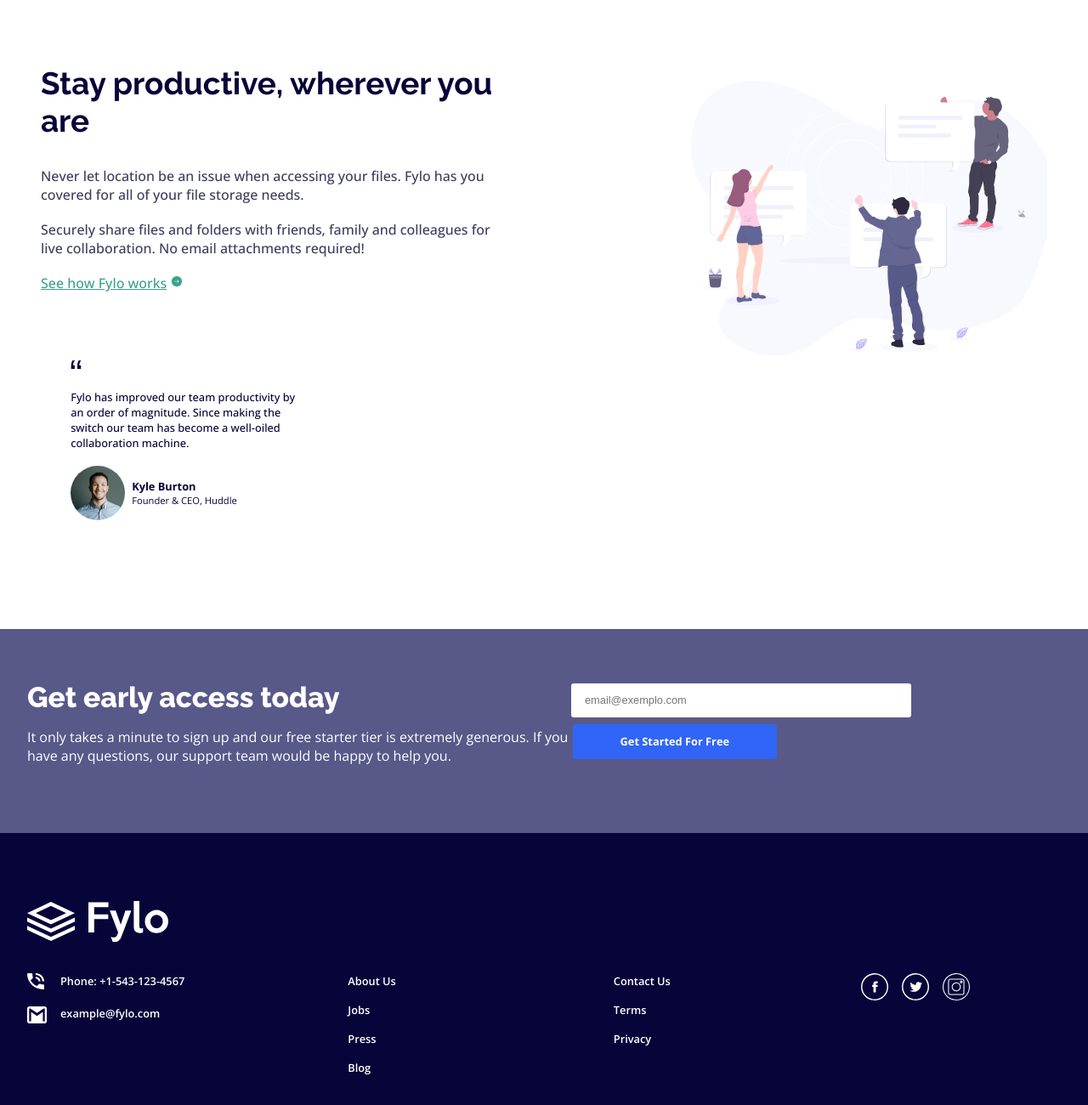
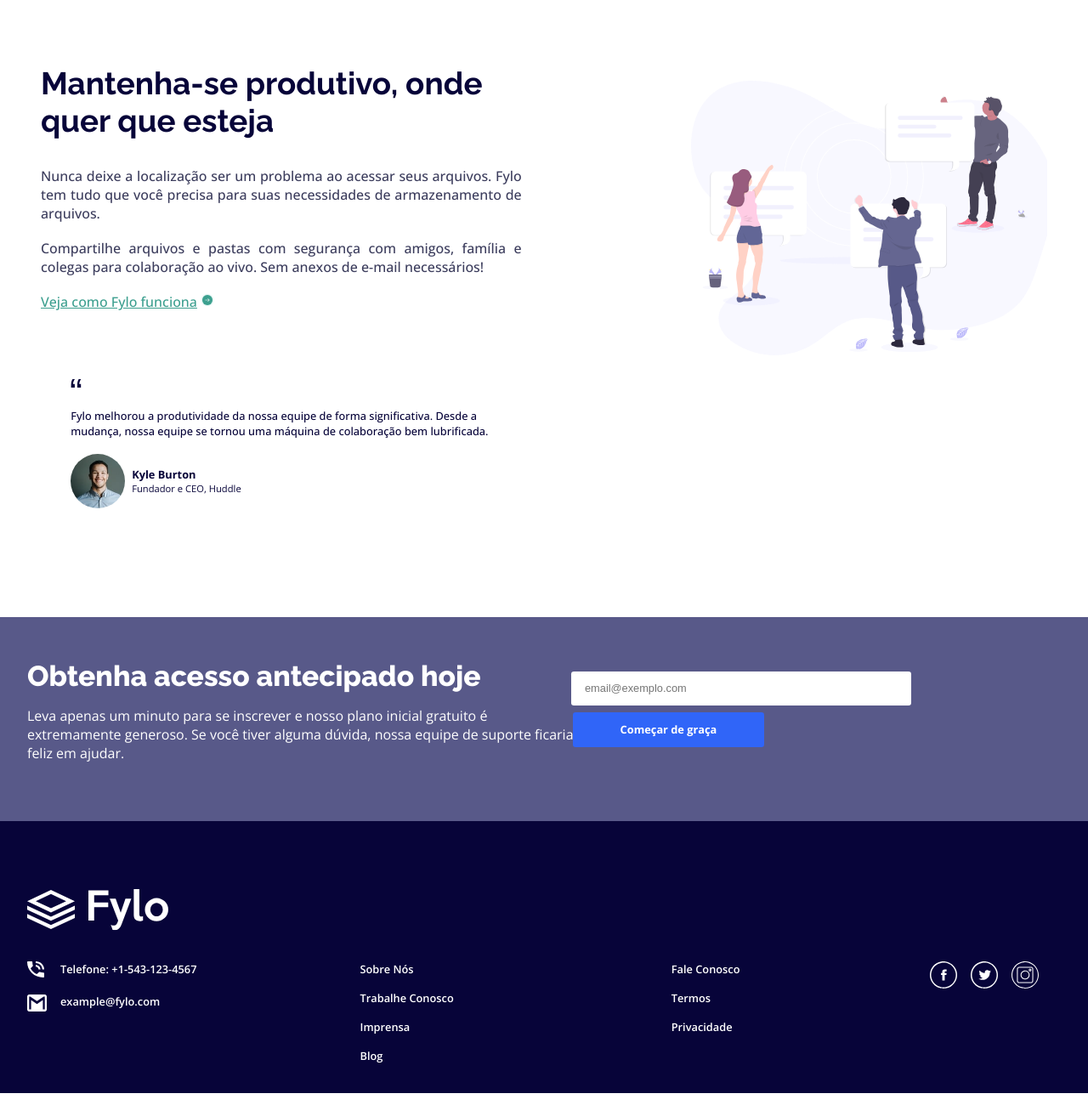
Before and after one commit to Paiol77/Projetos, a plain HTML site: page index.html in a window 1280 px wide. Shown: the part 757-2057 px from the top of the page at 85% size. Drawn offline with nearby package versions, Linux system fonts and the light colour scheme.

Commit message:
atualizacao

```diff
--- a/index.html
+++ b/index.html
@@ -25,6 +25,7 @@
   </head>
   <body>
     <div class="ground">
+      <header>
         <div class="cabecalho">
           <div class="image-logo-topic">
             <div class="img-logo">
@@ -33,12 +34,13 @@
           </div>
           <div class="panel-menu-container">
             <div class="panel-menu">
-            <span class="features">Features</span>
-            <span class="team">Team</span>
-            <span class="sign">Sign in</span>
+              <span class="features">Recursos</span>
+              <span class="team">Equipe</span>
+              <span class="sign">Entrar</span>
             </div>
           </div>
         </div>
+      </header>
       <div class="base-containers">
         <div class="container">
           <div class="container-primario">
@@ -46,15 +48,13 @@
               <div class="topic-primario-text">
                 <div class="title-text">
                   <h2>
-                    All your files in one secure<br />location, accessible
-                    anywhere.
+                    Todos os seus arquivos em um único local seguro, acessível
+                    de qualquer lugar.
                   </h2>
                   <p>
-                    Fylo stores your most important files in one secure
-                    location. Access<br />
-                    them wherever you need, share and collaborate with friends,
-                    family,<br />
-                    and co-workers.
+                    Fylo armazena seus arquivos mais importantes em um local
+                    seguro. Acesse-os onde você precisar, compartilhe e colabore
+                    com amigos, família, e colegas de trabalho.
                   </p>
                 </div>
                 <div class="caixa-email-button">
@@ -67,9 +67,7 @@
                       placeholder="Digite seu e-mail"
                       required
                     />
-                    <button class="button-start" type="submit">
-                      Get Started
-                    </button>
+                    <button class="button-start" type="submit">Começar</button>
                   </form>
                 </div>
               </div>
@@ -88,21 +86,21 @@
         <div class="topic-secundario-title-image">
           <div class="topic-secundario-text">
             <div class="tile-text-secundario">
-              <h3>Stay productive, wherever you are</h3>
+              <h3>Mantenha-se produtivo, onde quer que esteja</h3>
 
               <p>
-                Never let location be an issue when accessing your files. Fylo
-                has you<br />
-                covered for all of your file storage needs.
+                Nunca deixe a localização ser um problema ao acessar seus
+                arquivos. Fylo tem tudo que você precisa para suas necessidades
+                de armazenamento de arquivos.
               </p>
               <p>
-                Securely share files and folders with friends, family and
-                colleagues for<br />
-                live collaboration. No email attachments required!
+                Compartilhe arquivos e pastas com segurança com amigos, família
+                e colegas para colaboração ao vivo. Sem anexos de e-mail
+                necessários!
               </p>
               <div class="link-acess">
                 <span class="link-acess-text" href="#"
-                  ><u>See how Fylo works</u></span
+                  ><u>Veja como Fylo funciona</u></span
                 >
                 <img
                   class="seta-direita"
@@ -117,24 +115,27 @@
                 src="./images/icon-quotes.svg"
                 alt="logo-aspas"
               />
+              <article>
                 <p>
-                Fylo has improved our team productivity by<br />
-                an order of magnitude. Since making the<br />
-                switch our team has become a well-oiled<br />
-                collaboration machine.
+                  Fylo melhorou a produtividade da nossa equipe de forma
+                  significativa. Desde a mudança, nossa equipe se tornou uma
+                  máquina de colaboração bem lubrificada.
                 </p>
+              </article>
               <div class="profile-autor">
                 <img
                   class="icon-profile"
                   src="./images/avatar-testimonial.jpg"
                   alt="profile-autor"
                 />
+                <section>
                   <div class="autor">
                     <span>Kyle Burton</span>
                     <div class="empresa">
-                    <p class="name-empresa">Founder & CEO, Huddle</p>
+                      <p class="name-empresa">Fundador e CEO, Huddle</p>
                     </div>
                   </div>
+                </section>
               </div>
             </div>
           </div>
@@ -147,11 +148,11 @@
     <div class="topic-final">
       <div class="message-email">
         <div class="message-text">
-          <h4>Get early access today</h4>
+          <h4>Obtenha acesso antecipado hoje</h4>
           <p>
-            It only takes a minute to sign up and our free starter tier is
-            extremely generous. If you have any questions, our support team
-            would be happy to help you.
+            Leva apenas um minuto para se inscrever e nosso plano inicial
+            gratuito é extremamente generoso. Se você tiver alguma dúvida, nossa
+            equipe de suporte ficaria feliz em ajudar.
           </p>
         </div>
         <div class="email-text">
@@ -163,11 +164,12 @@
               placeholder="email@exemplo.com"
               required
             />
-            <button type="submit">Get Started For Free</button>
+            <button type="submit">Começar de graça</button>
           </form>
         </div>
       </div>
       <div class="logo-suport">
+        <footer>
           <div class="logo-fylo-suport">
             <img src="./images/logo-branco.svg" alt="logo-fylo" />
           </div>
@@ -186,20 +188,20 @@
                 />
               </div>
               <div class="suport-2">
-              <span class="numer-phone">Phone: +1-543-123-4567</span>
+                <span class="numer-phone">Telefone: +1-543-123-4567</span>
                 <span>example@fylo.com</span>
               </div>
             </div>
             <div class="suport-3">
-            <span>About Us</span>
-            <span>Jobs</span>
-            <span>Press</span>
+              <span>Sobre Nós</span>
+              <span>Trabalhe Conosco</span>
+              <span>Imprensa</span>
               <span>Blog</span>
             </div>
             <div class="suport-4">
-            <span>Contact Us</span>
-            <span>Terms</span>
-            <span>Privacy</span>
+              <span>Fale Conosco</span>
+              <span>Termos</span>
+              <span>Privacidade</span>
             </div>
             <div class="suport-5">
               <img class="icon-facebook" src="./images/icon-facebook.svg" />
@@ -207,6 +209,7 @@
               <img class="icon-instagram" src="./images/icon-instagram.svg" />
             </div>
           </div>
+        </footer>
       </div>
     </div>
 
```
Lines whose indentation alone changed are shown as unchanged.
